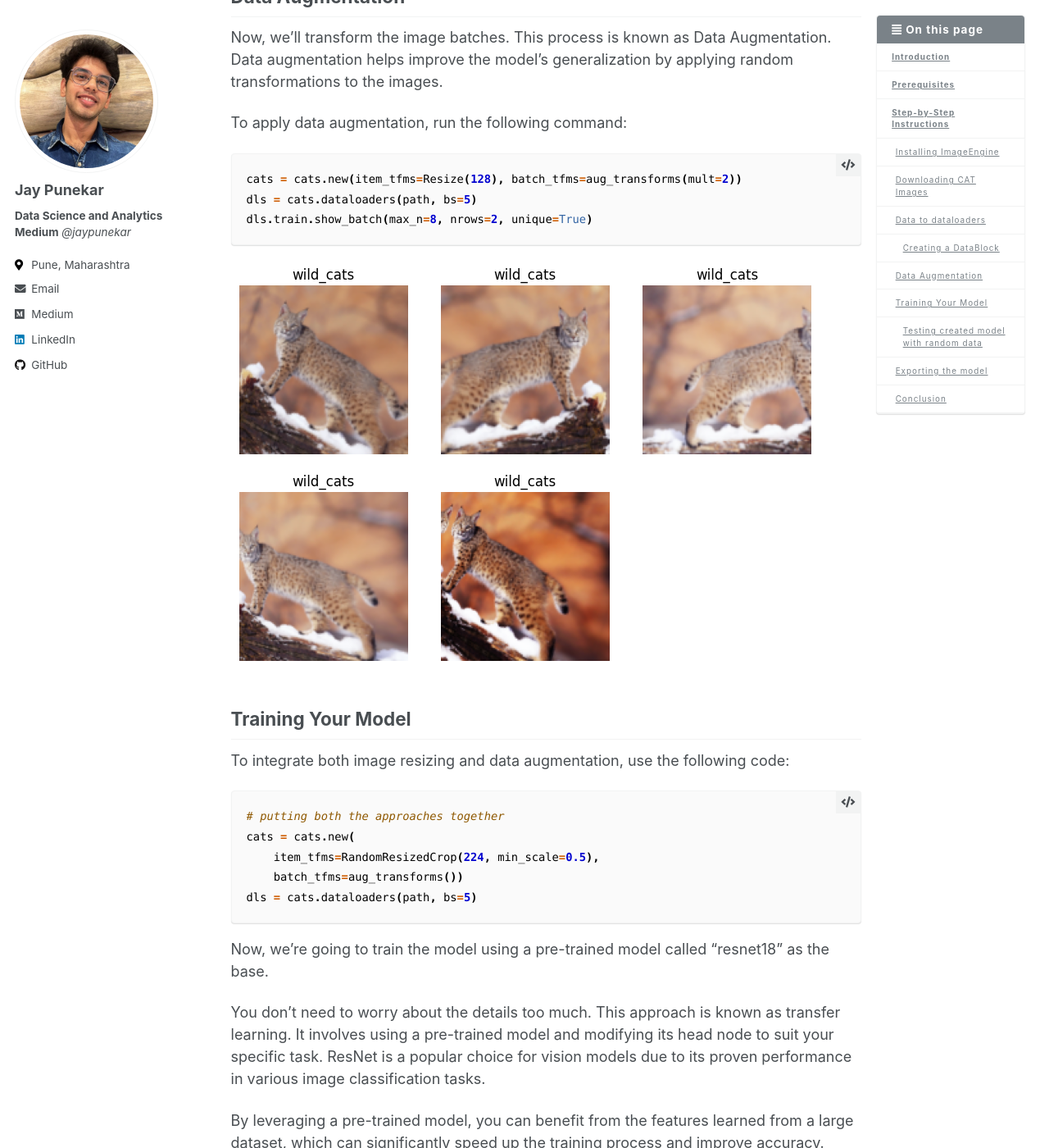
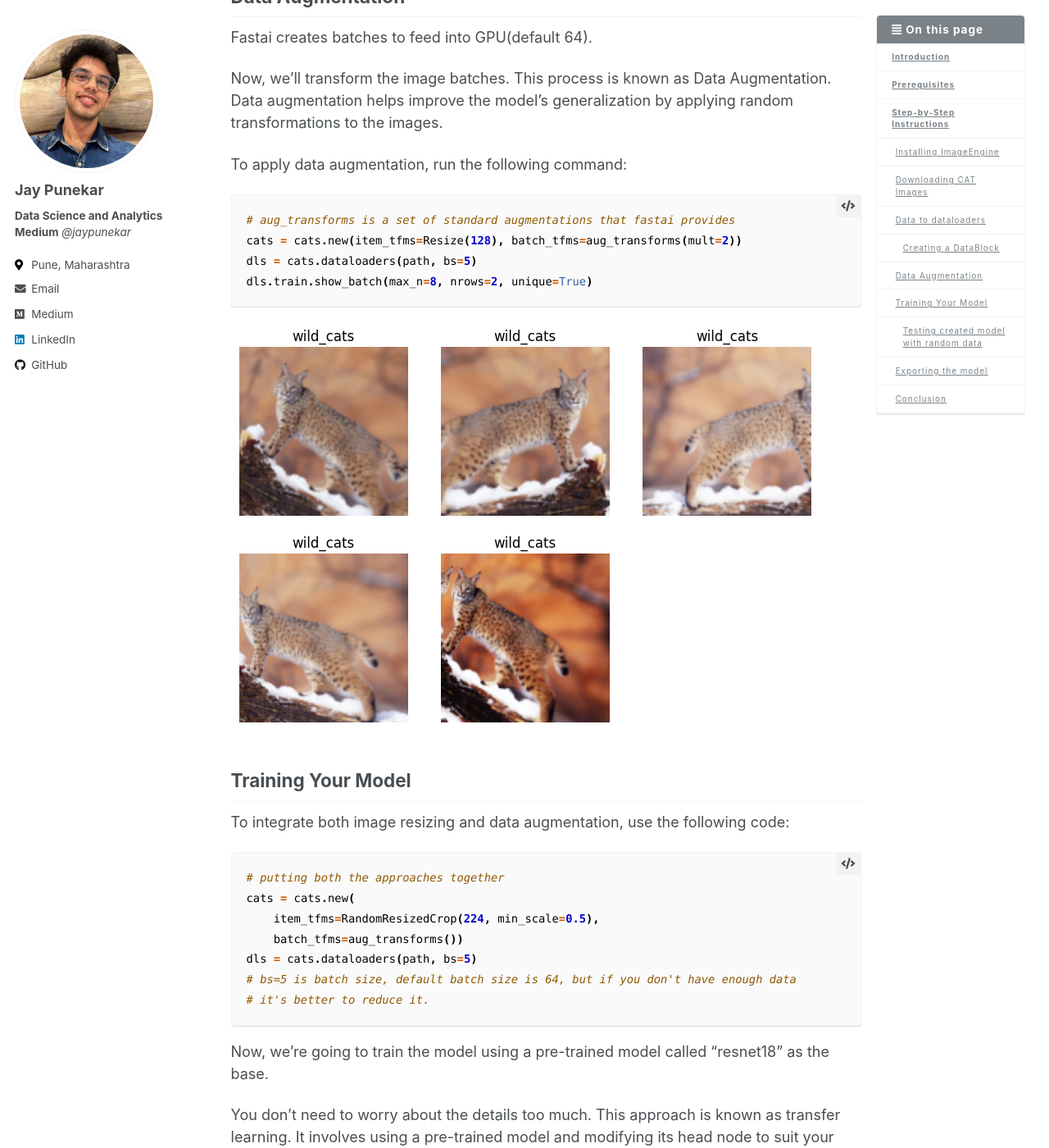
Before and after one commit to jaypunekar/jaypunekar.github.io, a Jekyll site: the page built from _posts/2024-09-04-creating-image-classification-model.md, in a window 1280 px wide and 1400 px high, scrolled down 4342 px. Shown: the whole window at 82% size. Built offline with Jekyll 4.4.1, drawn with Linux system fonts in a browser that asks for light colours; some of the changed text lies outside the part shown.

Commit message:
added changes to blog

````diff
--- a/_posts/2024-09-04-creating-image-classification-model.md
+++ b/_posts/2024-09-04-creating-image-classification-model.md
@@ -164,6 +164,7 @@ dls.train.show_batch(max_n=4, nrows=1, unique=True)
 
 
 ## Data Augmentation
+Fastai creates batches to feed into GPU(default 64).
 
 Now, we’ll transform the image batches. This process is known as Data Augmentation. Data augmentation helps improve the model's generalization by applying random transformations to the images.
 
@@ -171,6 +172,7 @@ To apply data augmentation, run the following command:
 
 
 ```python
+# aug_transforms is a set of standard augmentations that fastai provides
 cats = cats.new(item_tfms=Resize(128), batch_tfms=aug_transforms(mult=2))
 dls = cats.dataloaders(path, bs=5)
 dls.train.show_batch(max_n=8, nrows=2, unique=True)
@@ -193,6 +195,8 @@ cats = cats.new(
     item_tfms=RandomResizedCrop(224, min_scale=0.5),
     batch_tfms=aug_transforms())
 dls = cats.dataloaders(path, bs=5)
+# bs=5 is batch size, default batch size is 64, but if you don't have enough data
+# it's better to reduce it.
 ```
 
 Now, we’re going to train the model using a pre-trained model called "resnet18" as the base.
@@ -580,6 +584,9 @@ To export the model, use the following command:
 
 ```python
 learn.export() # learn.export("name_of_model.pkl")
+# Check if the file exist
+path = Path()
+path.ls(file_exts='.pkl')
 ```
 
 The `learn.export()` method saves the model as `export.pkl` in the current directory by default. If you want to use a custom name for the saved model, specify it as a string parameter, making sure to include the `.pkl` extension. For example, `learn.export('my_custom_model.pkl')` will save the model as `my_custom_model.pkl`.
````
